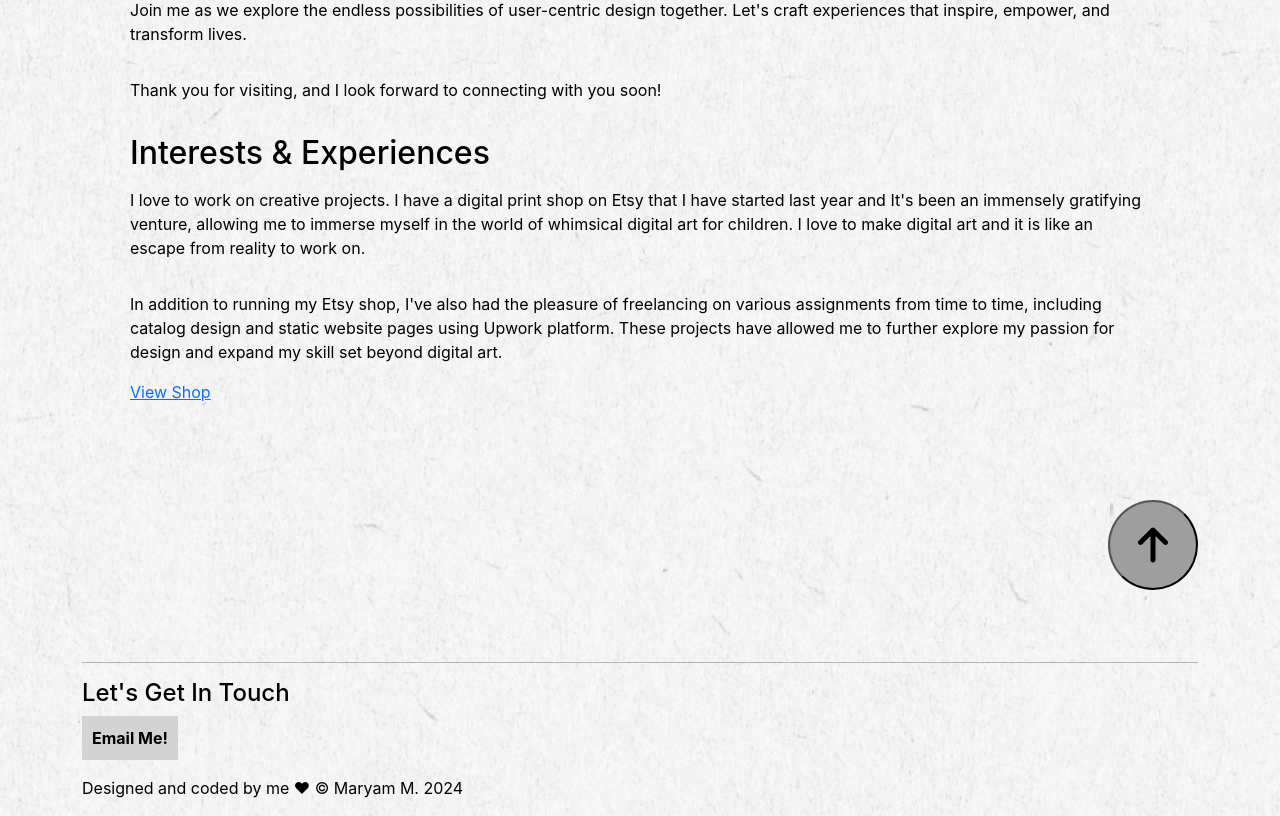
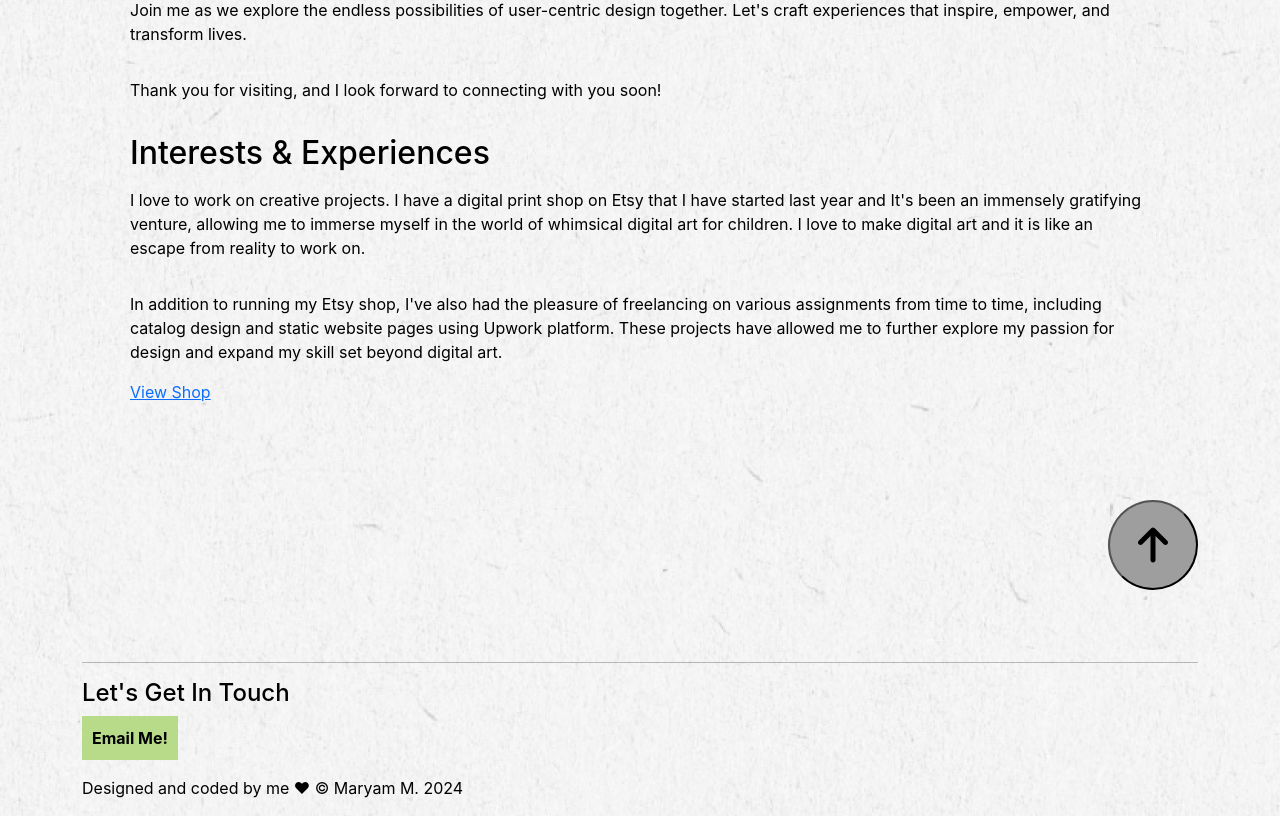
Before and after one commit to itlancer999/practice, a React (Create React App) app: page / in a window 1280 px wide. Shown: the part 4718-5534 px from the top of the page. Built offline with nearby package versions, Linux system fonts and the light colour scheme; grey boxes are pictures that could not be loaded.

Commit message:
updated user path

```diff
--- a/src/Footer.js
+++ b/src/Footer.js
@@ -17,7 +17,7 @@ const Styles = styled.div`
     background-image: url("./images/background-texture.jpg");
   }
     button {
-    background-color: #d3d3d3;
+    background-color: #b8db8a;
     padding: 10px;
     border-style: none;
     font-weight: bold;
@@ -46,8 +46,7 @@ const Styles = styled.div`
 
    }
 
-   .highlight-b{
-    background-color: #b8db8a;}
+
 
 `;
 
@@ -59,7 +58,7 @@ export const Footer = () => (
 
 
           <h4>Let's Get In Touch</h4>
-          <button classsName="highlight-b" onClick={() => window.location = 'mailto:it.lancer999@gmail.com'}> Email Me!</button>
+          <button onClick={() => window.location = 'mailto:it.lancer999@gmail.com'}> Email Me!</button>
 
 
 
```
